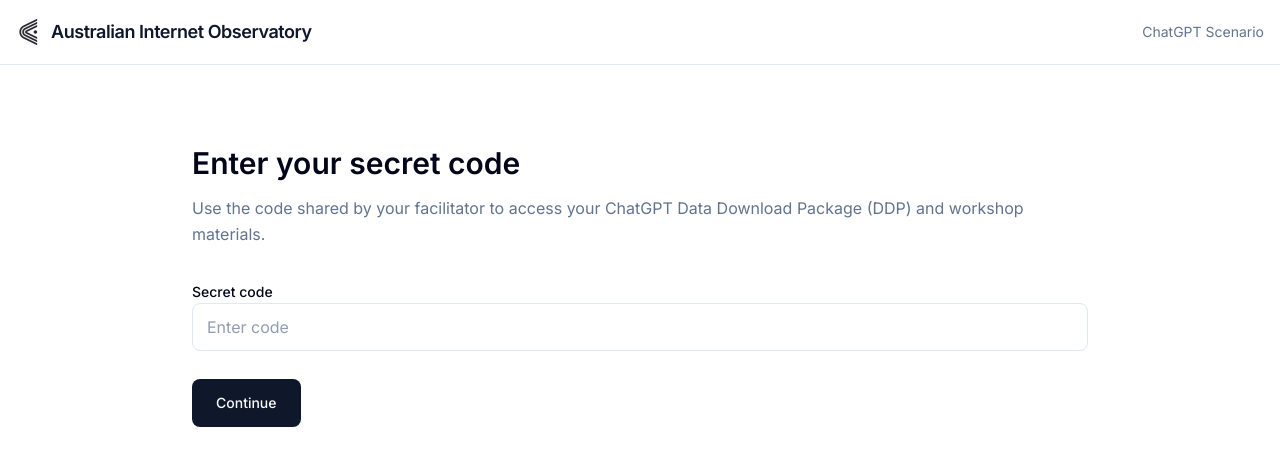
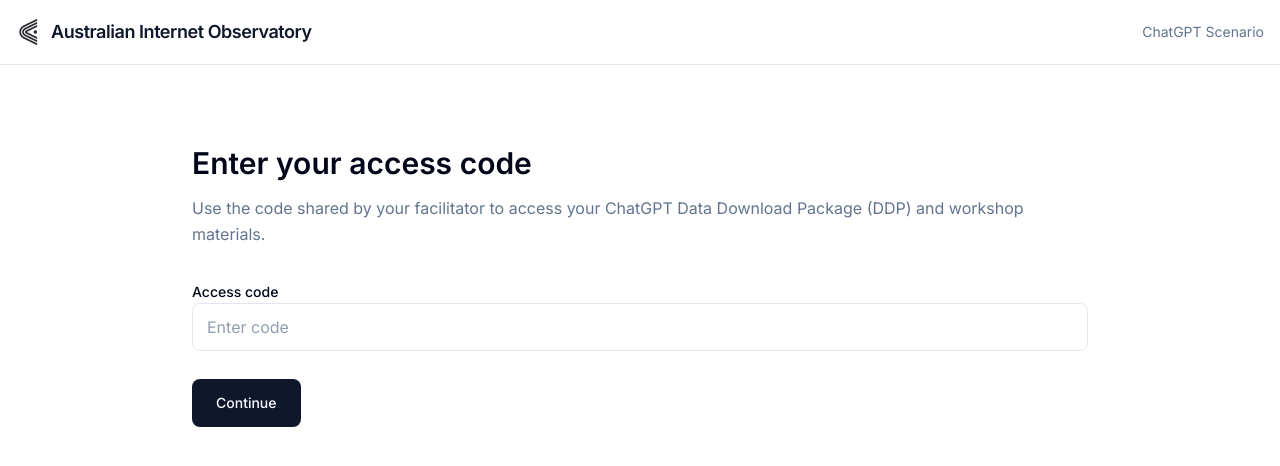
Before and after one commit to Australian-Internet-Observatory/outreach, a SvelteKit app: page /scenarios/ddp/chatgpt in a window 1280 px wide. Shown: the top 466 px of the page. Built offline with nearby package versions, Linux system fonts and the light colour scheme.

Commit message:
Change "secret code" to "access code"

```diff
--- a/src/routes/scenarios/ddp/chatgpt/+page.svelte
+++ b/src/routes/scenarios/ddp/chatgpt/+page.svelte
@@ -141,7 +141,7 @@
 	<title>ChatGPT workshop activity - Australian Internet Observatory</title>
 	<meta
 		name="description"
-		content="Enter your secret code to access your ChatGPT Data Download Package workshop materials."
+		content="Enter your access code to access your ChatGPT Data Download Package workshop materials."
 	/>
 </svelte:head>
 
@@ -252,7 +252,7 @@
 			<section class="max-w-4xl mx-auto py-6 sm:py-10" aria-labelledby="code-heading">
 				<div class="space-y-3">
 					<h1 id="code-heading" class="text-3xl leading-tight font-semibold text-foreground">
-						Enter your secret code
+						Enter your access code
 					</h1>
 					<p class="text-base leading-relaxed text-muted-foreground">
 						Use the code shared by your facilitator to access your ChatGPT Data Download Package
@@ -262,7 +262,7 @@
 
 				<form action={ROUTE_PATH} method="GET" class="mt-8 space-y-5" novalidate>
 					<div class="space-y-2">
-						<label for="code" class="text-sm font-medium text-foreground">Secret code</label>
+						<label for="code" class="text-sm font-medium text-foreground">Access code</label>
 						<input
 							id="code"
 							name="code"
@@ -283,7 +283,7 @@
 								That code was not recognised.
 							</p>
 						{:else}
-							<p id="code-error" class="sr-only">Enter the secret code from your activity card.</p>
+							<p id="code-error" class="sr-only">Enter the access code from your activity card.</p>
 						{/if}
 					</div>
 
```
